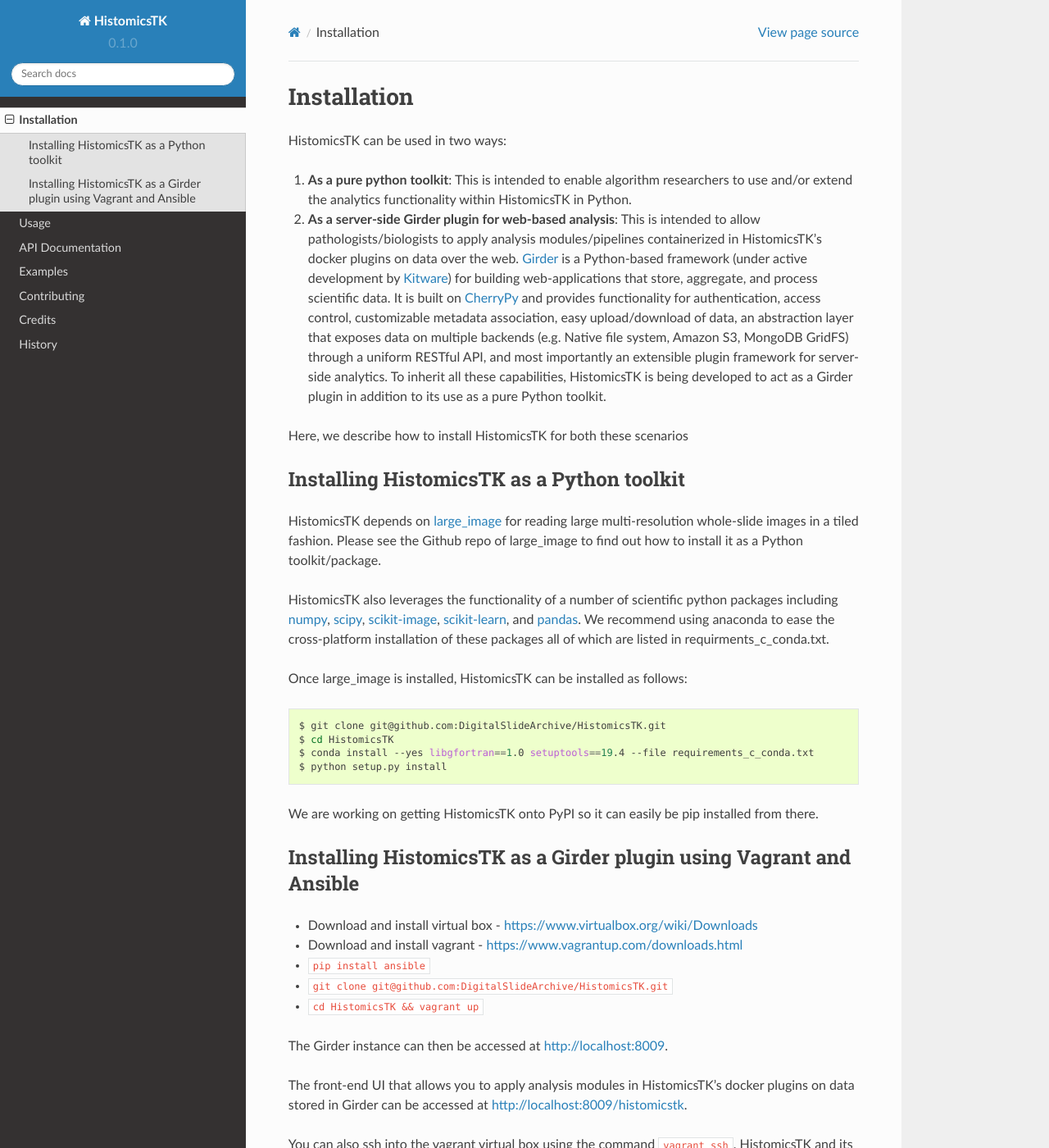
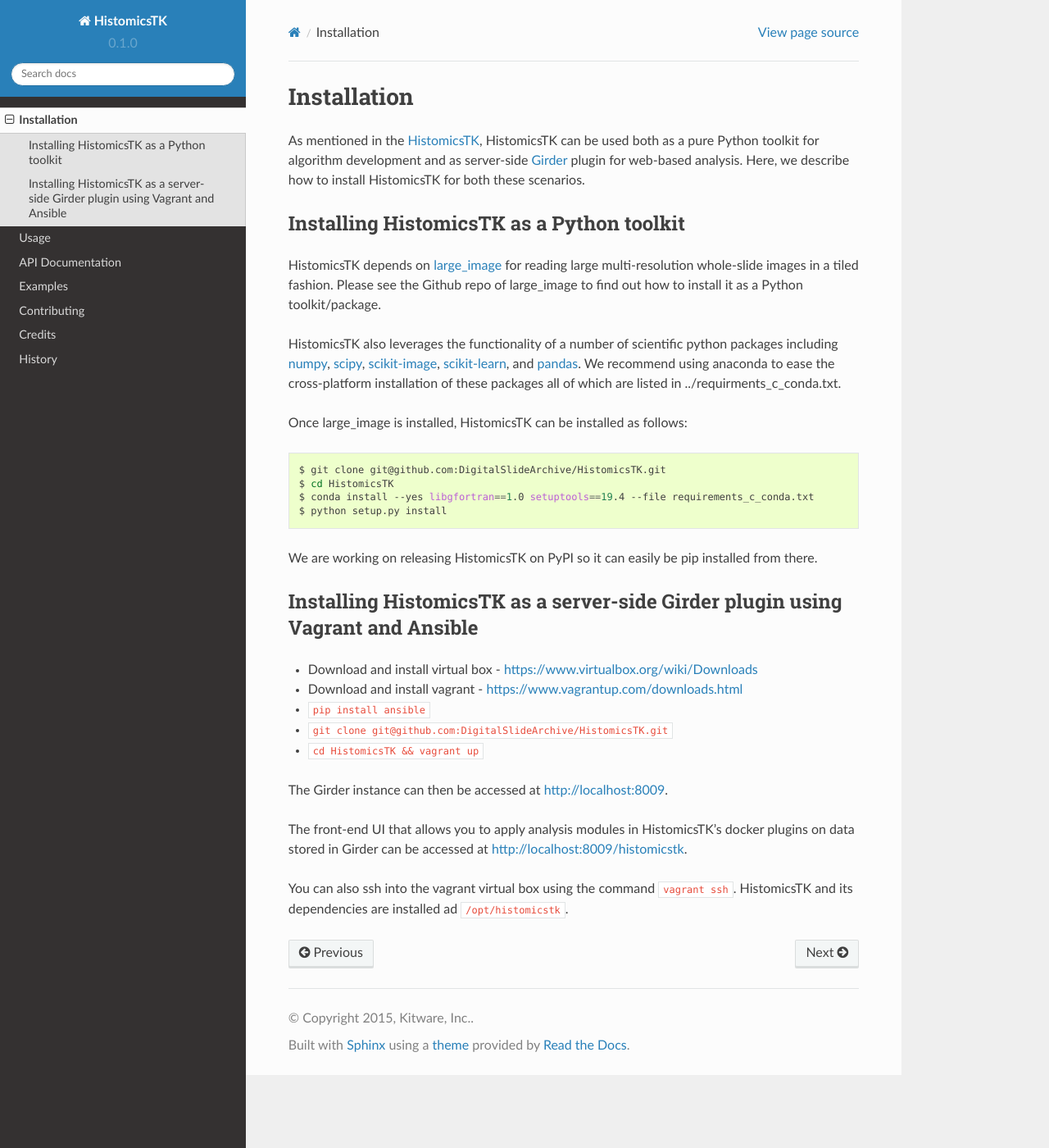
Before and after one commit to DigitalSlideArchive/HistomicsTK, a Sphinx documentation site: the page built from docs/installation.rst, in a window 1280 px wide and 1400 px high. Shown: the whole window at 82% size. Built offline with Sphinx 7.4.7 and the Read the Docs theme 2.0.0, drawn with Linux system fonts in a browser that asks for light colours; pages that are not in the unit, such as notebooks, are missing from menus.

Commit message:
Update installation documentation

```diff
--- a/docs/installation.rst
+++ b/docs/installation.rst
@@ -4,28 +4,10 @@
 Installation
 ============
 
-HistomicsTK can be used in two ways:
-
-1. **As a pure python toolkit**: This is intended to enable algorithm
-   researchers to use and/or extend the analytics functionality within
-   HistomicsTK in Python.
-
-2. **As a server-side Girder plugin for web-based analysis**: This is intended
-   to allow pathologists/biologists to apply analysis modules/pipelines
-   containerized in HistomicsTK's docker plugins on data over the web. Girder_
-   is a Python-based framework (under active development by Kitware_) for
-   building web-applications that store, aggregate, and process scientific data.
-   It is built on CherryPy_ and provides functionality for authentication,
-   access control, customizable metadata association, easy upload/download of
-   data, an abstraction layer that exposes data on multiple backends
-   (e.g. Native file system, Amazon S3, MongoDB GridFS) through a uniform
-   RESTful API, and most importantly an extensible plugin framework for
-   server-side analytics. To inherit all these capabilities, HistomicsTK is
-   being developed to act as a Girder plugin in addition to its use as a pure
-   Python toolkit.
-
-
-Here, we describe how to install HistomicsTK for both these scenarios
+As mentioned in the :doc:`index`, HistomicsTK can be used both as a pure
+Python toolkit for algorithm development and as server-side Girder_ plugin
+for web-based analysis. Here, we describe how to install HistomicsTK for both
+these scenarios.
 
 Installing HistomicsTK as a Python toolkit
 ------------------------------------------
@@ -38,7 +20,7 @@
 packages including numpy_, scipy_, scikit-image_, scikit-learn_,
 and pandas_. We recommend using anaconda to ease the cross-platform
 installation of these packages all of which are listed in
-:doc:`requirments_c_conda.txt`.
+:doc:`../requirments_c_conda.txt`.
 
 Once large_image is installed, HistomicsTK can be installed as follows::
 
@@ -47,11 +29,11 @@
     $ conda install --yes libgfortran==1.0 setuptools==19.4 --file requirements_c_conda.txt
     $ python setup.py install
 
-We are working on getting HistomicsTK onto PyPI so it can easily be pip
+We are working on releasing HistomicsTK on PyPI so it can easily be pip
 installed from there.
 
-Installing HistomicsTK as a Girder plugin using Vagrant and Ansible
-------------------------------------------------------------------------
+Installing HistomicsTK as a server-side Girder plugin using Vagrant and Ansible
+-------------------------------------------------------------------------------
 
 - Download and install virtual box - https://www.virtualbox.org/wiki/Downloads
 - Download and install vagrant - https://www.vagrantup.com/downloads.html
```
